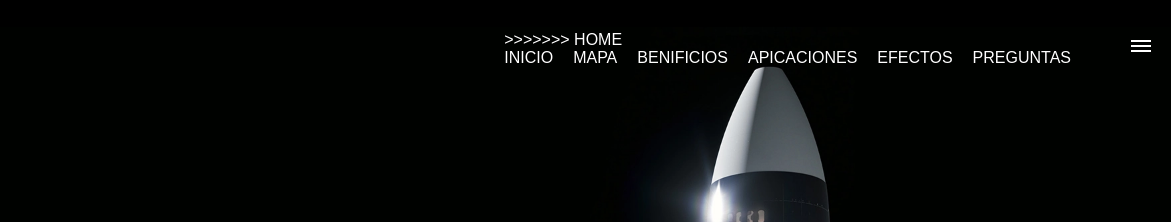
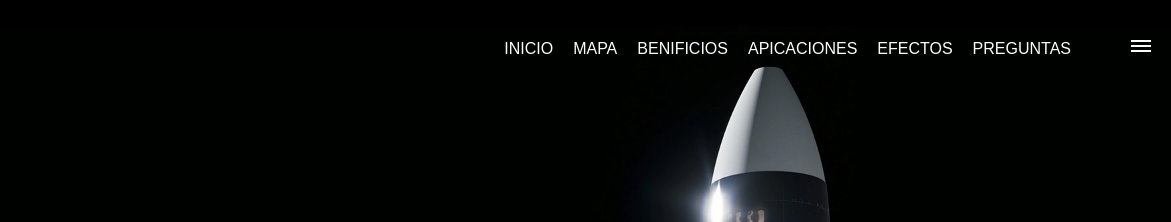
Before and after one commit to adrian-coronel/spaceapp-emit, a website: page index.html in a window 1280 px wide. Shown: the top 222 px of the page, 109-1280 px from the left. Drawn offline with Linux system fonts and the light colour scheme; a web font is replaced by a local one.

Commit message:
Resolviendo conflicto en el header

```diff
--- a/index.html
+++ b/index.html
@@ -30,7 +30,6 @@
       </a>
     </div>
     <nav class="desktop-main-menu">
->>>>>>> home
       <ul>
         <li><a href="index.html">Inicio</a></li>
         <li><a href="mapa.html">Mapa</a></li>
```
